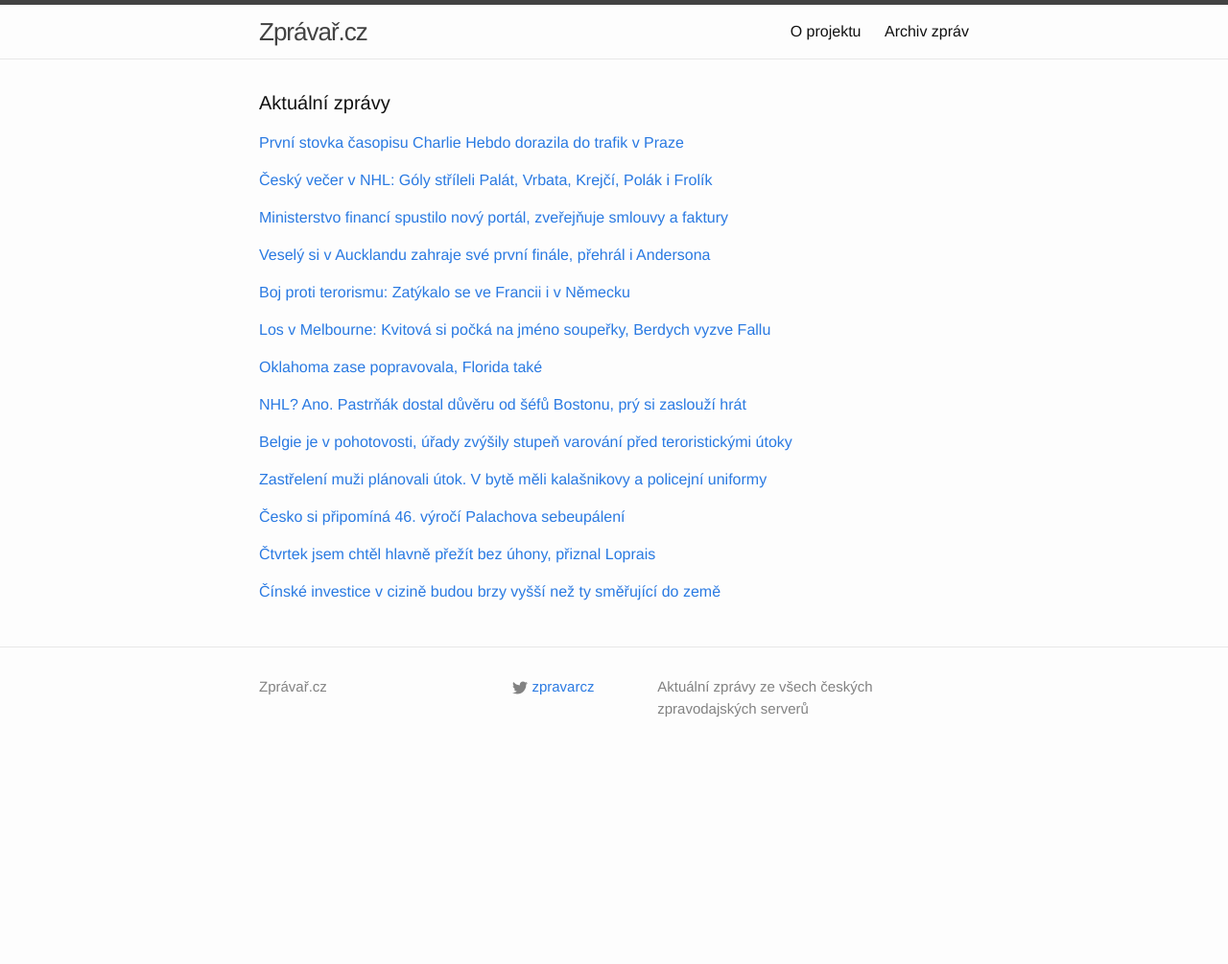
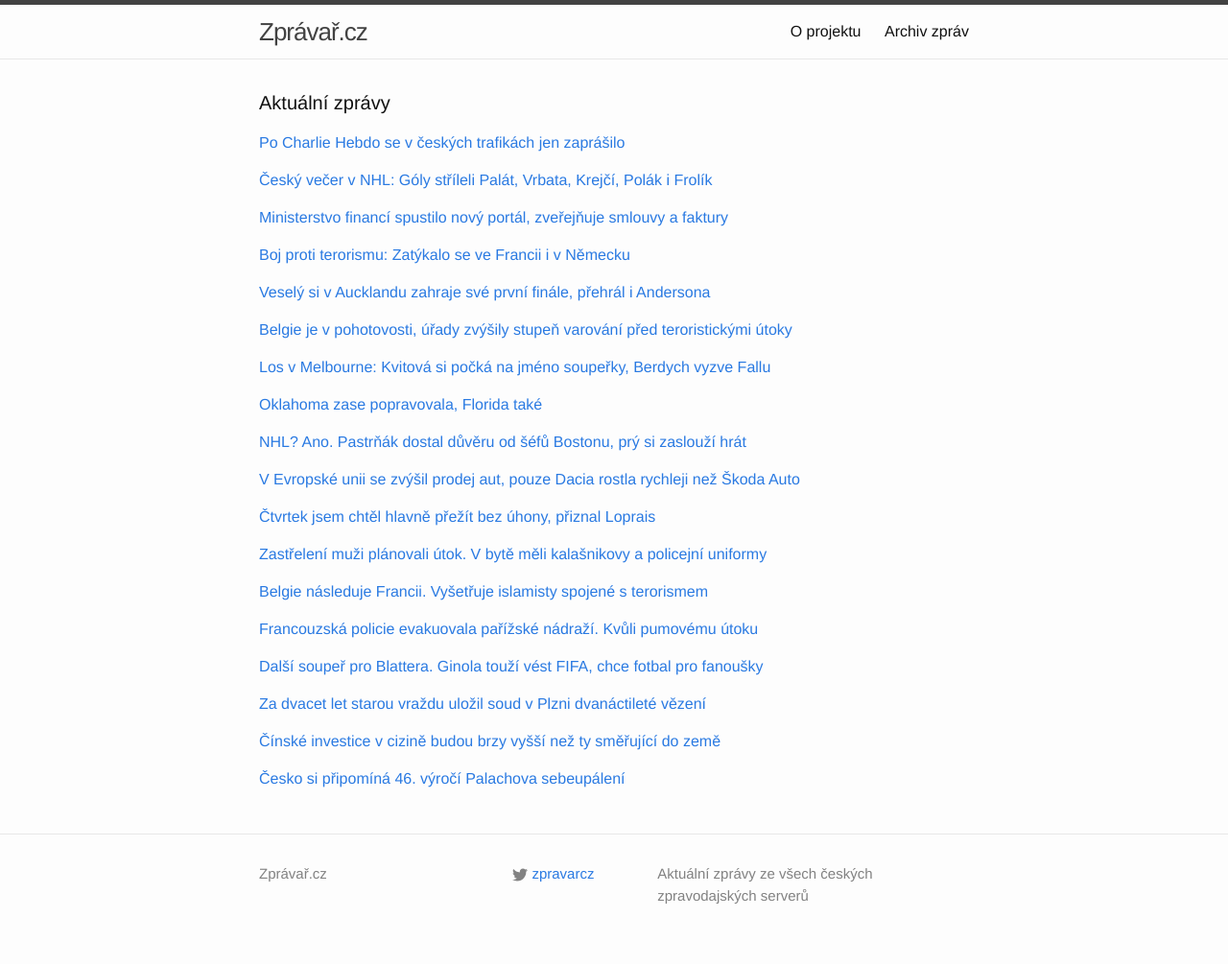
Before and after one commit to adliska/zpravar, a Jekyll site: the page built from index.html, in a window 1280 px wide. Shown: the whole page at 96% size. Built offline with Jekyll 4.4.1, drawn with Linux system fonts in a browser that asks for light colours; before the commit the page ends 900 px from its top, so only the background shows below that.

Commit message:
zpravar news update

```diff
--- a/index.html
+++ b/index.html
@@ -5,9 +5,12 @@ layout: default
 <div class="home">
     <h1 class="page-heading">Aktuální zprávy</h1>
 
-<p><a href="javascript:;" onclick="toggle_visibility('zpravy0')">První stovka časopisu Charlie Hebdo dorazila do trafik v Praze</a></p>
+<p><a href="javascript:;" onclick="toggle_visibility('zpravy0')">Po Charlie Hebdo se v českých trafikách jen zaprášilo</a></p>
 <div id="zpravy0" style="display:none">
 <ul>
+<li><a href=http://www.novinky.cz/domaci/358928-po-charlie-hebdo-se-v-ceskych-trafikach-jen-zaprasilo.html>Po Charlie Hebdo se v českých trafikách jen zaprášilo - www.novinky.cz</a></li>
+<li><a href=http://zpravy.e15.cz/zahranicni/udalosti/casopis-charlie-hebdo-lze-koupit-i-v-cesku-dorazila-prvni-stovka-1153790>Časopis Charlie Hebdo lze koupit i v Česku, dorazila první stovka - zpravy.e15.cz</a></li>
+<li><a href=http://www.ceskatelevize.cz/ct24/domaci/298369-prvni-vytisky-charlie-hebdo-v-cesku-lide-rozebrali-za-par-minut/>První výtisky Charlie Hebdo v Česku lidé rozebrali za pár minut - www.ceskatelevize.cz</a></li>
 <li><a href=http://domaci.ihned.cz/c1-63391560-prvni-stovka-casopisu-charlie-hebdo-dorazila-do-trafik-v-praze>První stovka časopisu Charlie Hebdo dorazila do trafik v Praze - domaci.ihned.cz</a></li>
 <li><a href=http://domaci.ihned.cz/c1-63391560-do-ceska-dorazila-prvni-stovka-casopisu-charlie-hebdo>Do Česka dorazila první stovka časopisu Charlie Hebdo - domaci.ihned.cz</a></li>
 <li><a href=http://echo24.cz/a/wYcF8>Prvních sto výtisků Charlie Hebdo dorazilo do Česka - echo24.cz</a></li>
@@ -40,8 +43,17 @@ layout: default
 <li><a href=http://domaci.ihned.cz/c1-63391970-ministerstvo-financi-se-otevira-jako-prvni-dalo-vsechny-faktury-na-web>Ministerstvo financí se otevírá. Jako první dalo všechny faktury na web - domaci.ihned.cz</a></li>
 <li><a href=http://www.denik.cz/z_domova/mf-otevrelo-novy-portal-zverejnuje-smlouvy-a-faktury-20150116.html>Ministerstvo financí spustilo nový portál, zveřejňuje smlouvy a faktury - www.denik.cz</a></li>
 </ul>
-</div><p><a href="javascript:;" onclick="toggle_visibility('zpravy3')">Veselý si v Aucklandu zahraje své první finále, přehrál i Andersona</a></p>
+</div><p><a href="javascript:;" onclick="toggle_visibility('zpravy3')">Boj proti terorismu: Zatýkalo se ve Francii i v Německu</a></p>
 <div id="zpravy3" style="display:none">
+<ul>
+<li><a href=http://www.ceskatelevize.cz/ct24/svet/298380-boj-proti-terorismu-zatykalo-se-ve-francii-i-v-nemecku/>Boj proti terorismu: Zatýkalo se ve Francii i v Německu - www.ceskatelevize.cz</a></li>
+<li><a href=http://www.novinky.cz/zahranicni/evropa/358938-podezrele-z-terorismu-zatykali-v-belgii-francii-i-nemecku.html>Podezřelé z terorismu zatýkali v Belgii, Francii i Německu - www.novinky.cz</a></li>
+<li><a href=http://www.lidovky.cz/policie-v-berline-zatkla-dva-islamske-radikaly-fqi-/zpravy-svet.aspx?c=A150116_092207_ln_zahranici_rof>Policie v Berlíně zatkla dva islámské radikály  - www.lidovky.cz</a></li>
+<li><a href=http://zahranicni.ihned.cz/evropa-slovensko/c1-63391760-berlinska-policie-zatkla-dva-muslimy-verbovali-muze-do-svate-valky>Berlínská policie zatkla dva muslimy, verbovali muže do "svaté války" - zahranicni.ihned.cz</a></li>
+<li><a href=http://www.ceskenoviny.cz/zpravy/zpravy/policie-v-berline-zatkla-dva-muze-udajne-podporovali-is/1169597>Policie v Berlíně zatkla dva muže, údajně podporovali IS - www.ceskenoviny.cz</a></li>
+</ul>
+</div><p><a href="javascript:;" onclick="toggle_visibility('zpravy4')">Veselý si v Aucklandu zahraje své první finále, přehrál i Andersona</a></p>
+<div id="zpravy4" style="display:none">
 <ul>
 <li><a href=http://sport.idnes.cz/tenis-turnaje-hobart-auckland-jiri-vesely-fii-/tenis.aspx?c=A150116_090757_tenis_ten>Veselý si v Aucklandu zahraje své první finále, přehrál i Andersona - sport.idnes.cz</a></li>
 <li><a href=http://www.rozhlas.cz/_zprava/jiri-vesely-porazil-andersona-v-aucklandu-si-zahraje-o-prvni-titul--1444303>Jiří Veselý porazil Andersona, v Aucklandu si zahraje o první titul - www.rozhlas.cz</a></li>
@@ -49,73 +61,100 @@ layout: default
 <li><a href=http://sport.aktualne.cz/dalsi-finale-vesely-si-zahraje-poprve-na-atp-o-titul/r~04bc279c9d5711e4ab15002590604f2e/>Další finále! Veselý si zahraje poprvé na ATP o titul - sport.aktualne.cz</a></li>
 <li><a href=http://www.sportovninoviny.cz/zpravy/tenista-vesely-si-v-aucklandu-zahraje-poprve-na-atp-o-titul/1169606>Tenista Veselý si v Aucklandu zahraje poprvé na ATP o titul - www.sportovninoviny.cz</a></li>
 </ul>
-</div><p><a href="javascript:;" onclick="toggle_visibility('zpravy4')">Boj proti terorismu: Zatýkalo se ve Francii i v Německu</a></p>
-<div id="zpravy4" style="display:none">
+</div><p><a href="javascript:;" onclick="toggle_visibility('zpravy5')">Belgie je v pohotovosti, úřady zvýšily stupeň varování před teroristickými útoky</a></p>
+<div id="zpravy5" style="display:none">
 <ul>
-<li><a href=http://www.ceskatelevize.cz/ct24/svet/298380-boj-proti-terorismu-zatykalo-se-ve-francii-i-v-nemecku/>Boj proti terorismu: Zatýkalo se ve Francii i v Německu - www.ceskatelevize.cz</a></li>
-<li><a href=http://www.novinky.cz/zahranicni/evropa/358938-podezrele-z-terorismu-zatykali-v-belgii-francii-i-nemecku.html>Podezřelé z terorismu zatýkali v Belgii, Francii i Německu - www.novinky.cz</a></li>
-<li><a href=http://www.lidovky.cz/policie-v-berline-zatkla-dva-islamske-radikaly-fqi-/zpravy-svet.aspx?c=A150116_092207_ln_zahranici_rof>Policie v Berlíně zatkla dva islámské radikály  - www.lidovky.cz</a></li>
-<li><a href=http://zahranicni.ihned.cz/evropa-slovensko/c1-63391760-berlinska-policie-zatkla-dva-muslimy-verbovali-muze-do-svate-valky>Berlínská policie zatkla dva muslimy, verbovali muže do "svaté války" - zahranicni.ihned.cz</a></li>
-<li><a href=http://www.ceskenoviny.cz/zpravy/zpravy/policie-v-berline-zatkla-dva-muze-udajne-podporovali-is/1169597>Policie v Berlíně zatkla dva muže, údajně podporovali IS - www.ceskenoviny.cz</a></li>
+<li><a href=http://www.rozhlas.cz/_zprava/belgie-je-v-pohotovosti-urady-zvysily-stupen-varovani-pred-teroristickymi-utoky--1444258>Belgie je v pohotovosti, úřady zvýšily stupeň varování před teroristickými útoky - www.rozhlas.cz</a></li>
+<li><a href=http://www.rozhlas.cz/_zprava/belgie-je-pohotovosti-urady-zvysily-stupen-varovani-pred-teroristickymi-utoky--1444258>Belgie je pohotovosti, úřady zvýšily stupeň varování před teroristickými útoky - www.rozhlas.cz</a></li>
+<li><a href=http://www.rozhlas.cz/_zprava/belgicka-policie-pry-na-posledni-chvili-zabranila-teroristickemu-utoku-pri-akci-zabila-2-lidi--1444238>Belgická policie prý na poslední chvíli zabránila teroristickému útoku. Při akci zabila 2 lidi - www.rozhlas.cz</a></li>
+<li><a href=http://www.rozhlas.cz/_zprava/belgicka-policie-pry-jen-tesne-zabranila-teroristickym-utokum-pri-akci-zabila-2-lidi--1444238>Belgická policie prý jen těsně zabránila teroristickým útokům. Při akci zabila 2 lidi - www.rozhlas.cz</a></li>
 </ul>
-</div><p><a href="javascript:;" onclick="toggle_visibility('zpravy5')">Los v Melbourne: Kvitová si počká na jméno soupeřky, Berdych vyzve Fallu</a></p>
-<div id="zpravy5" style="display:none">
+</div><p><a href="javascript:;" onclick="toggle_visibility('zpravy6')">Los v Melbourne: Kvitová si počká na jméno soupeřky, Berdych vyzve Fallu</a></p>
+<div id="zpravy6" style="display:none">
 <ul>
 <li><a href=http://www.denik.cz/tenis/los-v-melbourne-kvitova-si-pocka-na-jmeno-souperky-berdych-vyzve-fallu-20150116.html>Los v Melbourne: Kvitová si počká na jméno soupeřky, Berdych vyzve Fallu - www.denik.cz</a></li>
 <li><a href=http://www.sportovninoviny.cz/zpravy/kvitova-rozehraje-australian-open-proti-hracce-z-kvalifikace/1169560>Kvitová rozehraje Australian Open proti hráčce z kvalifikace - www.sportovninoviny.cz</a></li>
 <li><a href=http://sport.idnes.cz/los-australian-open-2015-tenis-dgj-/tenis.aspx?c=A150116_011713_tenis_tny>Kvitová vyzve v 1. kole v Melbourne kvalifikantku, Berdycha čeká Falla - sport.idnes.cz</a></li>
 <li><a href=http://sport.aktualne.cz/los-australian-open/r~12000f3c9d0b11e4b98c002590604f2e/>Los Australian Open: Berdych proti Kolumbijci, Kvitová čeká - sport.aktualne.cz</a></li>
 </ul>
-</div><p><a href="javascript:;" onclick="toggle_visibility('zpravy6')">Oklahoma zase popravovala, Florida také </a></p>
-<div id="zpravy6" style="display:none">
+</div><p><a href="javascript:;" onclick="toggle_visibility('zpravy7')">Oklahoma zase popravovala, Florida také </a></p>
+<div id="zpravy7" style="display:none">
 <ul>
 <li><a href=http://www.novinky.cz/zahranicni/amerika/358925-oklahoma-zase-popravovala-florida-take.html>Oklahoma zase popravovala, Florida také  - www.novinky.cz</a></li>
 <li><a href=http://zpravy.aktualne.cz/zahranici/oklahoma-po-jarnim-selhani-znovu-popravila-odsouzence/r~604ca4709d4711e4bdad0025900fea04/>V Oklahomě popravili odsouzence. Poprvé od loňského selhání - zpravy.aktualne.cz</a></li>
 <li><a href=http://zpravy.idnes.cz/poprava-vraha-11mesicni-holcicky-dn9-/zahranicni.aspx?c=A150116_065349_zahranicni_skr>V Oklahomě provedli první popravu od loňského dubna, kdy se nepovedla - zpravy.idnes.cz</a></li>
 <li><a href=http://www.novinky.cz/zahranicni/amerika/358925-oklahoma-zase-popravovala-florida-taky.html>Oklahoma zase popravovala, Florida taky  - www.novinky.cz</a></li>
 </ul>
-</div><p><a href="javascript:;" onclick="toggle_visibility('zpravy7')">NHL? Ano. Pastrňák dostal důvěru od šéfů Bostonu, prý si zaslouží hrát</a></p>
-<div id="zpravy7" style="display:none">
+</div><p><a href="javascript:;" onclick="toggle_visibility('zpravy8')">NHL? Ano. Pastrňák dostal důvěru od šéfů Bostonu, prý si zaslouží hrát</a></p>
+<div id="zpravy8" style="display:none">
 <ul>
 <li><a href=http://www.denik.cz/hokej/nhl-ano-pastrnak-dostal-duveru-od-sefu-bostonu-pry-si-zaslouzi-hrat-20150116.html>NHL? Ano. Pastrňák dostal důvěru od šéfů Bostonu, prý si zaslouží hrát - www.denik.cz</a></li>
 <li><a href=http://www.denik.cz/hokej/pastrnak-zustane-v-bostonu-do-konce-sezony-nhl-20150116.html>Pastrňák zůstane v Bostonu do konce sezony NHL - www.denik.cz</a></li>
 <li><a href=http://sport.aktualne.cz/pastrnak-zustava-v-nhl-boston-si-ho-necha-do-konce-sezony/r~2196d8389d4f11e486b9002590604f2e/>Pastrňák zůstává v NHL. Boston si ho nechá do konce sezony - sport.aktualne.cz</a></li>
 <li><a href=http://www.sportovninoviny.cz/zpravy/pastrnak-zustane-v-bostonu-do-konce-sezony-nhl/1169573>Pastrňák zůstane v Bostonu do konce sezony NHL - www.sportovninoviny.cz</a></li>
 </ul>
-</div><p><a href="javascript:;" onclick="toggle_visibility('zpravy8')">Belgie je v pohotovosti, úřady zvýšily stupeň varování před teroristickými útoky</a></p>
-<div id="zpravy8" style="display:none">
+</div><p><a href="javascript:;" onclick="toggle_visibility('zpravy9')">V Evropské unii se zvýšil prodej aut, pouze Dacia rostla rychleji než Škoda Auto</a></p>
+<div id="zpravy9" style="display:none">
 <ul>
-<li><a href=http://www.rozhlas.cz/_zprava/belgie-je-v-pohotovosti-urady-zvysily-stupen-varovani-pred-teroristickymi-utoky--1444258>Belgie je v pohotovosti, úřady zvýšily stupeň varování před teroristickými útoky - www.rozhlas.cz</a></li>
-<li><a href=http://www.rozhlas.cz/_zprava/belgie-je-pohotovosti-urady-zvysily-stupen-varovani-pred-teroristickymi-utoky--1444258>Belgie je pohotovosti, úřady zvýšily stupeň varování před teroristickými útoky - www.rozhlas.cz</a></li>
-<li><a href=http://www.rozhlas.cz/_zprava/belgicka-policie-pry-na-posledni-chvili-zabranila-teroristickemu-utoku-pri-akci-zabila-2-lidi--1444238>Belgická policie prý na poslední chvíli zabránila teroristickému útoku. Při akci zabila 2 lidi - www.rozhlas.cz</a></li>
-<li><a href=http://www.rozhlas.cz/_zprava/belgicka-policie-pry-jen-tesne-zabranila-teroristickym-utokum-pri-akci-zabila-2-lidi--1444238>Belgická policie prý jen těsně zabránila teroristickým útokům. Při akci zabila 2 lidi - www.rozhlas.cz</a></li>
+<li><a href=http://zpravy.e15.cz/byznys/prumysl-a-energetika/v-evropske-unii-se-zvysil-prodej-aut-pouze-dacia-rostla-rychleji-nez-skoda-auto-1153785>V Evropské unii se zvýšil prodej aut, pouze Dacia rostla rychleji než Škoda Auto - zpravy.e15.cz</a></li>
+<li><a href=http://ekonomika.idnes.cz/prodeje-aut-v-evrope-rostly-poprve-po-sesti-letech-f8j-/eko_euro.aspx?c=A150116_103229_eko_euro_fih>Prodeje aut v Evropě loni poprvé po šesti letech rostly - ekonomika.idnes.cz</a></li>
+<li><a href=http://zpravy.aktualne.cz/ekonomika/auto/skoda-vloni-v-evrope-skoncila-tesne-za-desitkou-vitezi-vw/r~636c04589d5f11e4b6d20025900fea04/>Škoda loni útočila na první evropskou desítku. Nový žebříček - zpravy.aktualne.cz</a></li>
+<li><a href=http://www.financninoviny.cz/zpravodajstvi/zpravy/prodej-osobnich-aut-v-eu-loni-rostl-poprve-od-roku-2007/1169589>Prodej osobních aut v EU loni rostl poprvé od roku 2007 - www.financninoviny.cz</a></li>
 </ul>
-</div><p><a href="javascript:;" onclick="toggle_visibility('zpravy9')">Zastřelení muži plánovali útok. V bytě měli kalašnikovy a policejní uniformy</a></p>
-<div id="zpravy9" style="display:none">
+</div><p><a href="javascript:;" onclick="toggle_visibility('zpravy10')">Čtvrtek jsem chtěl hlavně přežít bez úhony, přiznal Loprais</a></p>
+<div id="zpravy10" style="display:none">
+<ul>
+<li><a href=http://www.sportovninoviny.cz/zpravy/ctvrtek-jsem-chtel-hlavne-prezit-bez-uhony-priznal-loprais/1169618>Čtvrtek jsem chtěl hlavně přežít bez úhony, přiznal Loprais - www.sportovninoviny.cz</a></li>
+<li><a href=http://www.denik.cz/motorismus/sen-o-podiu-loprais-ne-utocil-a-rika-chtel-jsem-prezit-pabiska-mel-strach-201501.html>Sen o pódiu? Loprais (ne)útočil a říká: Chtěl jsem přežít. Pabiška měl strach - www.denik.cz</a></li>
+<li><a href=http://sport.idnes.cz/dakar-11-etapa-ohlasy-04v-/motorsport.aspx?c=A150116_094030_motorsport_ten>Čtvrtek jsem chtěl přežít bez úhony, přiznal Loprais. Stěžoval si na auta - sport.idnes.cz</a></li>
+</ul>
+</div><p><a href="javascript:;" onclick="toggle_visibility('zpravy11')">Zastřelení muži plánovali útok. V bytě měli kalašnikovy a policejní uniformy</a></p>
+<div id="zpravy11" style="display:none">
 <ul>
 <li><a href=http://zahranicni.ihned.cz/evropa-slovensko/c1-63388560-zastreleni-muzi-planovali-utok-v-byte-meli-kalasnikovy-a-policejni-uniformy>Zastřelení muži plánovali útok. V bytě měli kalašnikovy a policejní uniformy - zahranicni.ihned.cz</a></li>
 <li><a href=http://www.novinky.cz/zahranicni/evropa/358930-belgicti-islamiste-se-vratili-ze-syrie-teprve-pred-tydnem-v-byte-meli-pusky-i-policejni-uniformy.html>Belgičtí islamisté se vrátili ze Sýrie teprve před týdnem, v bytě měli pušky i policejní uniformy - www.novinky.cz</a></li>
 <li><a href=http://www.novinky.cz/zahranicni/evropa/358930-belgicti-podezreli-se-pred-tydnem-vratili-ze-syrie-v-byte-se-nasly-pusky-i-uniformy.html>Belgičtí podezřelí se před týdnem vrátili ze Sýrie, v bytě se našly pušky i uniformy - www.novinky.cz</a></li>
 </ul>
-</div><p><a href="javascript:;" onclick="toggle_visibility('zpravy10')">Česko si připomíná 46. výročí Palachova sebeupálení</a></p>
-<div id="zpravy10" style="display:none">
+</div><p><a href="javascript:;" onclick="toggle_visibility('zpravy12')">Belgie následuje Francii. Vyšetřuje islamisty spojené s terorismem</a></p>
+<div id="zpravy12" style="display:none">
+<ul>
+<li><a href=http://echo24.cz/a/izcqC>Belgie následuje Francii. Vyšetřuje islamisty spojené s terorismem - echo24.cz</a></li>
+<li><a href=http://zpravy.e15.cz/zahranicni/udalosti/razie-v-belgii-zatah-proti-navratilcum-ze-syrie-zabranil-atentatum-1153760>Razie v Belgii: Zátah proti navrátilcům ze Sýrie zabránil atentátům - zpravy.e15.cz</a></li>
+<li><a href=http://www.ceskenoviny.cz/zpravy/zpravy/zatah-v-belgii-na-udajne-nebezpecne-navratilce-ze-syrie-skoncil/1169608>Zátah v Belgii na údajně nebezpečné navrátilce ze Sýrie skončil - www.ceskenoviny.cz</a></li>
+</ul>
+</div><p><a href="javascript:;" onclick="toggle_visibility('zpravy13')">Francouzská policie evakuovala pařížské nádraží. Kvůli pumovému útoku </a></p>
+<div id="zpravy13" style="display:none">
+<ul>
+<li><a href=http://www.lidovky.cz/francouzska-policie-evakuovala-parizske-nadrazi-obavala-se-bomby-p9a-/zpravy-svet.aspx?c=A150116_103814_ln_zahranici_msl>Francouzská policie evakuovala pařížské nádraží. Kvůli pumovému útoku  - www.lidovky.cz</a></li>
+<li><a href=http://www.ceskenoviny.cz/zpravy/zpravy/obava-z-pumoveho-atentatu-vedla-k-evakuaci-nadrazi-v-parizi/1169623>Obava z pumového atentátu vedla k evakuaci nádraží v Paříži - www.ceskenoviny.cz</a></li>
+<li><a href=http://www.ceskenoviny.cz/zpravy/zpravy/ve-francii-byla-zatcena-desitka-podezrelych-z-napomahani-teroru/1169596>Ve Francii byla zatčena desítka podezřelých z napomáhání teroru - www.ceskenoviny.cz</a></li>
+</ul>
+</div><p><a href="javascript:;" onclick="toggle_visibility('zpravy14')">Další soupeř pro Blattera. Ginola touží vést FIFA, chce fotbal pro fanoušky</a></p>
+<div id="zpravy14" style="display:none">
+<ul>
+<li><a href=http://www.denik.cz/fotbal/dalsi-souper-pro-blattera-ginola-touzi-vest-fifa-chce-fotbal-pro-fanousky-201501.html>Další soupeř pro Blattera. Ginola touží vést FIFA, chce fotbal pro fanoušky - www.denik.cz</a></li>
+<li><a href=http://sport.aktualne.cz/byvaly-reprezentant-ginola-chce-byt-prezidentem-fifa/r~ee27950a9d6211e4aff10025900fea04/>Bývalý reprezentant Ginola chce být prezidentem FIFA - sport.aktualne.cz</a></li>
+<li><a href=http://fotbal.idnes.cz/byvaly-fotbalista-david-ginola-chce-kandidovat-na-prezidenta-fifa-pyy-/fot_reprez.aspx?c=A150116_101913_fot_reprez_pes>Čtvrtý kandidát na šéfa FIFA, do boje jde bývalý fotbalista Ginola - fotbal.idnes.cz</a></li>
+</ul>
+</div><p><a href="javascript:;" onclick="toggle_visibility('zpravy15')">Za dvacet let starou vraždu uložil soud v Plzni dvanáctileté vězení</a></p>
+<div id="zpravy15" style="display:none">
+<ul>
+<li><a href=http://www.rozhlas.cz/_zprava/za-dvacet-let-starou-vrazdu-ulozil-soud-v-plzni-dvanactilete-vezeni--1444338>Za dvacet let starou vraždu uložil soud v Plzni dvanáctileté vězení - www.rozhlas.cz</a></li>
+<li><a href=http://www.novinky.cz/krimi/358939-za-dvacet-let-starou-vrazdu-obchodnika-s-valutami-12-let-vezeni.html>Za dvacet let starou vraždu obchodníka s valutami 12 let vězení - www.novinky.cz</a></li>
+<li><a href=http://www.ceskenoviny.cz/zpravy/zpravy/soud-v-plzni-dnes-ulozil-za-20-let-starou-vrazdu-12-let-vezeni/1169615>Soud v Plzni dnes uložil za 20 let starou vraždu 12 let vězení - www.ceskenoviny.cz</a></li>
+</ul>
+</div><p><a href="javascript:;" onclick="toggle_visibility('zpravy16')">Čínské investice v cizině budou brzy vyšší než ty směřující do země</a></p>
+<div id="zpravy16" style="display:none">
+<ul>
+<li><a href=http://zpravy.e15.cz/burzy-a-trhy/makroekonomicka-data/cinske-investice-v-cizine-budou-brzy-vyssi-nez-ty-smerujici-do-zeme-1153744>Čínské investice v cizině budou brzy vyšší než ty směřující do země - zpravy.e15.cz</a></li>
+<li><a href=http://zpravy.e15.cz/zahranicni/ekonomika/investice-v-cine-zvolnuji-silne-rostou-cinske-investice-v-cizine-1153737>Investice v Číně zvolňují, silně rostou čínské investice v cizině - zpravy.e15.cz</a></li>
+<li><a href=http://www.financninoviny.cz/zpravodajstvi/zpravy/investice-v-cine-zvolnuji-silne-rostou-cinske-investice-v-cizine/1169577>Investice v Číně zvolňují, silně rostou čínské investice v cizině - www.financninoviny.cz</a></li>
+</ul>
+</div><p><a href="javascript:;" onclick="toggle_visibility('zpravy17')">Česko si připomíná 46. výročí Palachova sebeupálení</a></p>
+<div id="zpravy17" style="display:none">
 <ul>
 <li><a href=http://www.ceskatelevize.cz/ct24/domaci/298370-cesko-si-pripomina-46-vyroci-palachova-sebeupaleni/>Česko si připomíná 46. výročí Palachova sebeupálení - www.ceskatelevize.cz</a></li>
 <li><a href=http://www.novinky.cz/domaci/358927-pietni-akce-pripomenou-vyroci-palachova-sebeupaleni.html>Pietní akce připomenou výročí Palachova sebeupálení - www.novinky.cz</a></li>
 <li><a href=http://www.ceskenoviny.cz/zpravy/zpravy/k-46-vyroci-palachova-sebeupaleni-se-porada-rada-pietnich-akci/1169537>K 46. výročí Palachova sebeupálení se pořádá řada pietních akcí - www.ceskenoviny.cz</a></li>
 </ul>
-</div><p><a href="javascript:;" onclick="toggle_visibility('zpravy11')">Čtvrtek jsem chtěl hlavně přežít bez úhony, přiznal Loprais</a></p>
-<div id="zpravy11" style="display:none">
-<ul>
-<li><a href=http://www.sportovninoviny.cz/zpravy/ctvrtek-jsem-chtel-hlavne-prezit-bez-uhony-priznal-loprais/1169618>Čtvrtek jsem chtěl hlavně přežít bez úhony, přiznal Loprais - www.sportovninoviny.cz</a></li>
-<li><a href=http://www.denik.cz/motorismus/sen-o-podiu-loprais-ne-utocil-a-rika-chtel-jsem-prezit-pabiska-mel-strach-201501.html>Sen o pódiu? Loprais (ne)útočil a říká: Chtěl jsem přežít. Pabiška měl strach - www.denik.cz</a></li>
-<li><a href=http://sport.idnes.cz/dakar-11-etapa-ohlasy-04v-/motorsport.aspx?c=A150116_094030_motorsport_ten>Čtvrtek jsem chtěl přežít bez úhony, přiznal Loprais. Stěžoval si na auta - sport.idnes.cz</a></li>
-</ul>
-</div><p><a href="javascript:;" onclick="toggle_visibility('zpravy12')">Čínské investice v cizině budou brzy vyšší než ty směřující do země</a></p>
-<div id="zpravy12" style="display:none">
-<ul>
-<li><a href=http://zpravy.e15.cz/burzy-a-trhy/makroekonomicka-data/cinske-investice-v-cizine-budou-brzy-vyssi-nez-ty-smerujici-do-zeme-1153744>Čínské investice v cizině budou brzy vyšší než ty směřující do země - zpravy.e15.cz</a></li>
-<li><a href=http://zpravy.e15.cz/zahranicni/ekonomika/investice-v-cine-zvolnuji-silne-rostou-cinske-investice-v-cizine-1153737>Investice v Číně zvolňují, silně rostou čínské investice v cizině - zpravy.e15.cz</a></li>
-<li><a href=http://www.financninoviny.cz/zpravodajstvi/zpravy/investice-v-cine-zvolnuji-silne-rostou-cinske-investice-v-cizine/1169577>Investice v Číně zvolňují, silně rostou čínské investice v cizině - www.financninoviny.cz</a></li>
-</ul>
 </div></div>
```
